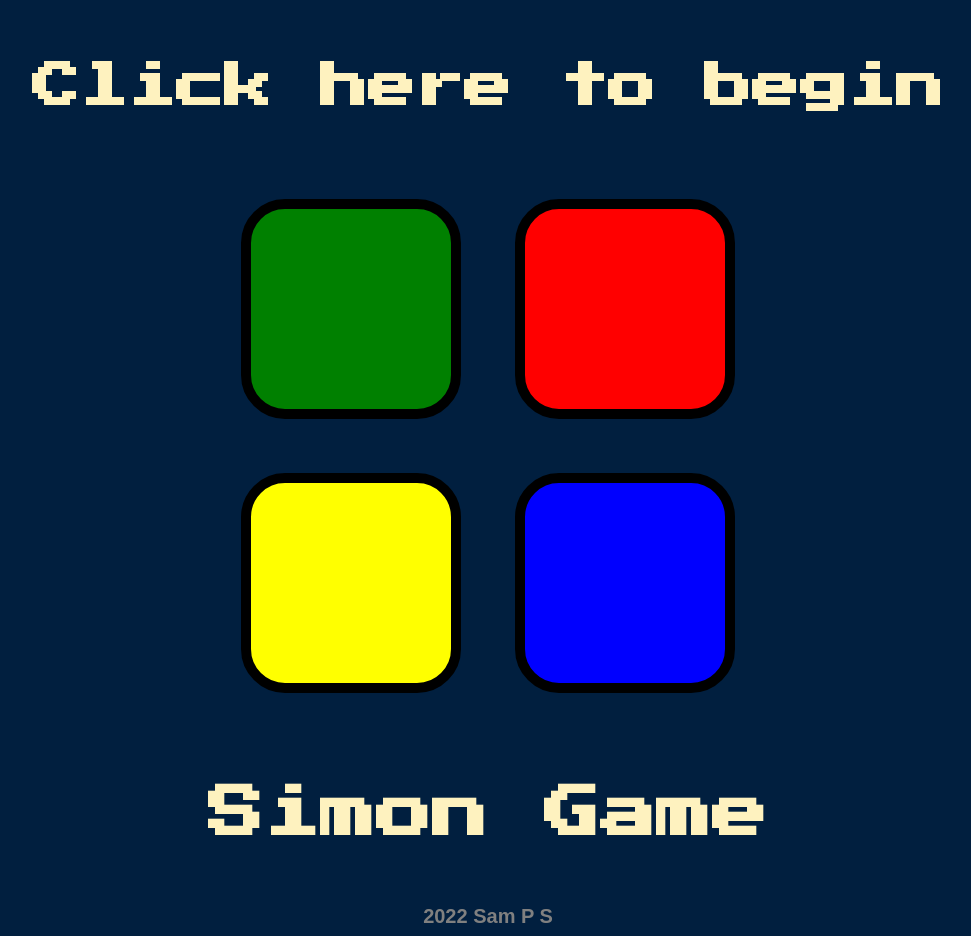
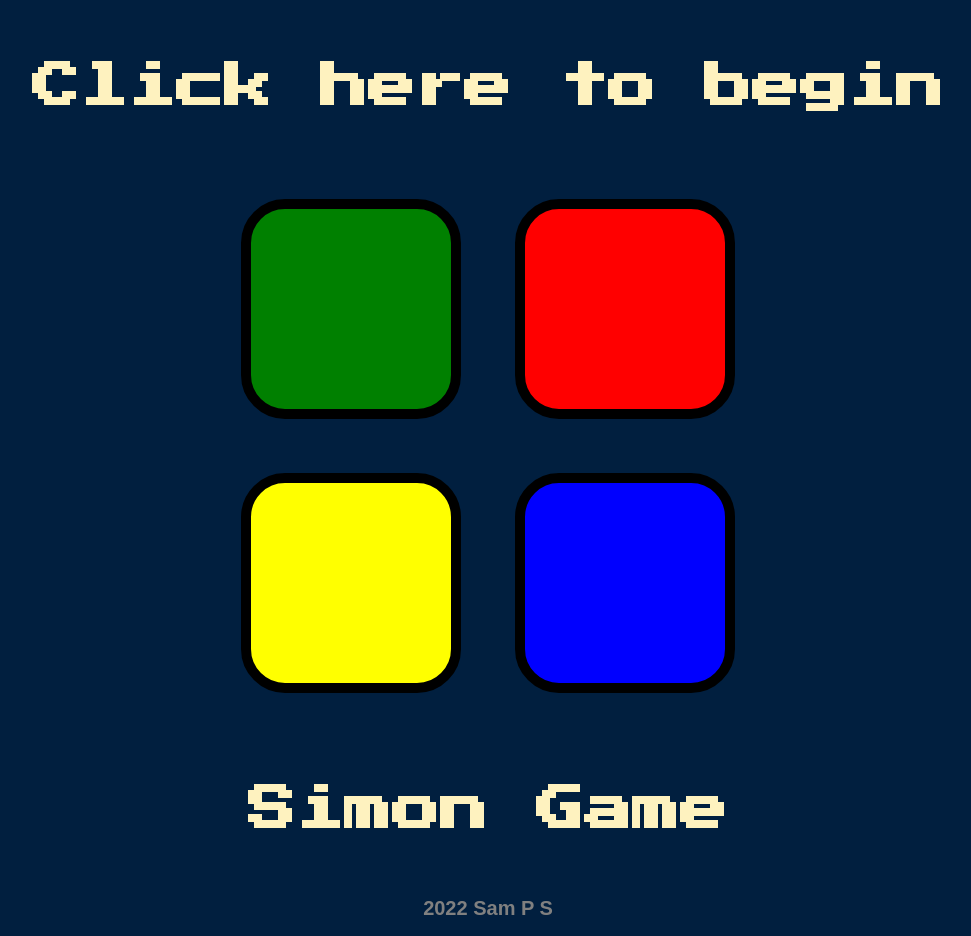
Before and after one commit to samsimsan/Simon_game, a plain HTML site: page index.html in a window 1280 px wide. Shown: the whole page, without its empty margins (152-1123 px from the left). Drawn offline with nearby package versions, Linux system fonts and the light colour scheme.

Commit message:
Update styles.css

```diff
--- a/styles.css
+++ b/styles.css
@@ -4,7 +4,7 @@ body {
   color: #FEF2BF;
 }
 
-#level-title, .name {
+#level-title {
   font-family: 'Press Start 2P', cursive;
   font-size: 3rem;
   margin: 5%;
@@ -13,6 +13,9 @@ body {
 
 .name {
   font-size: 3.5rem;
+  font-family: 'Press Start 2P', cursive;
+  font-size: 3rem;
+  margin: 5%;
 }
 
 .footer {
```
